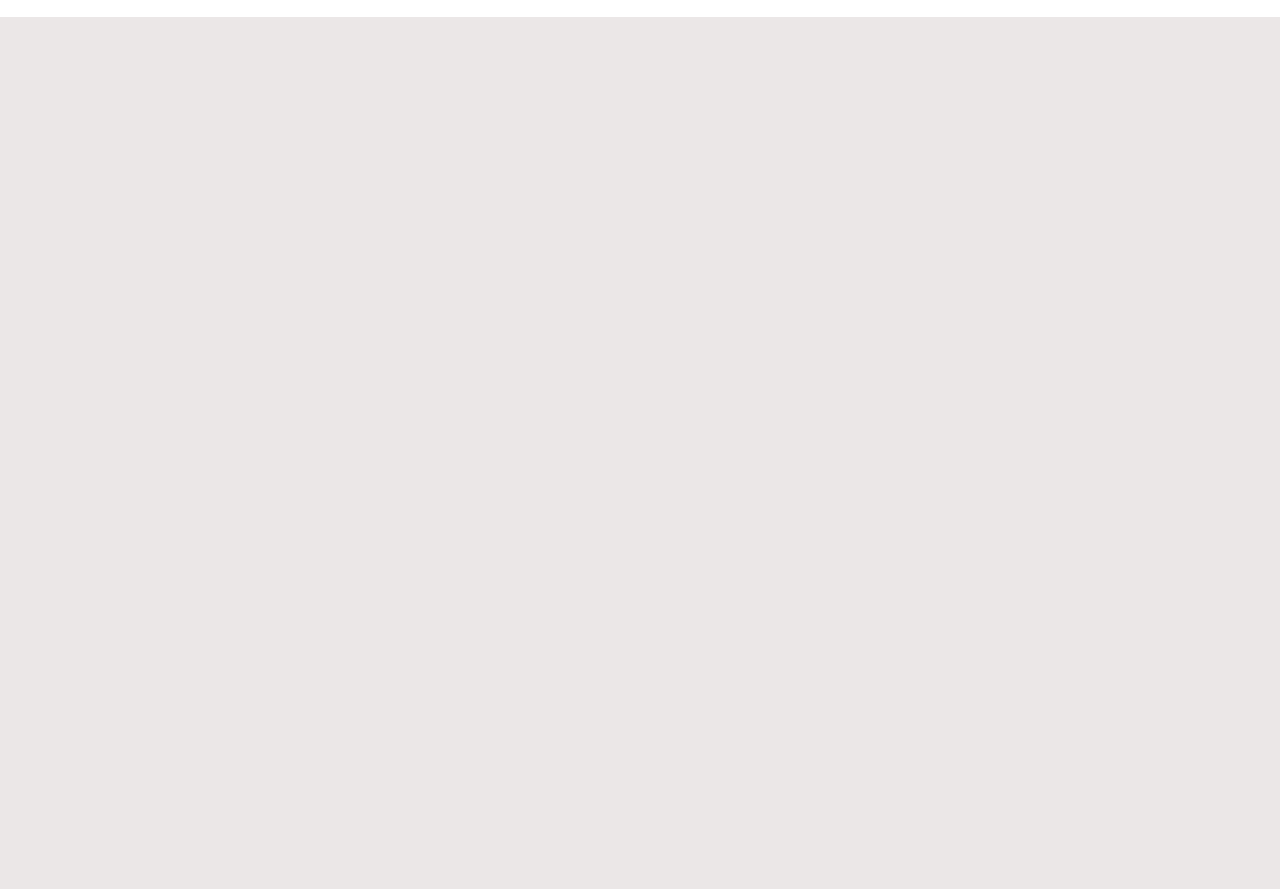
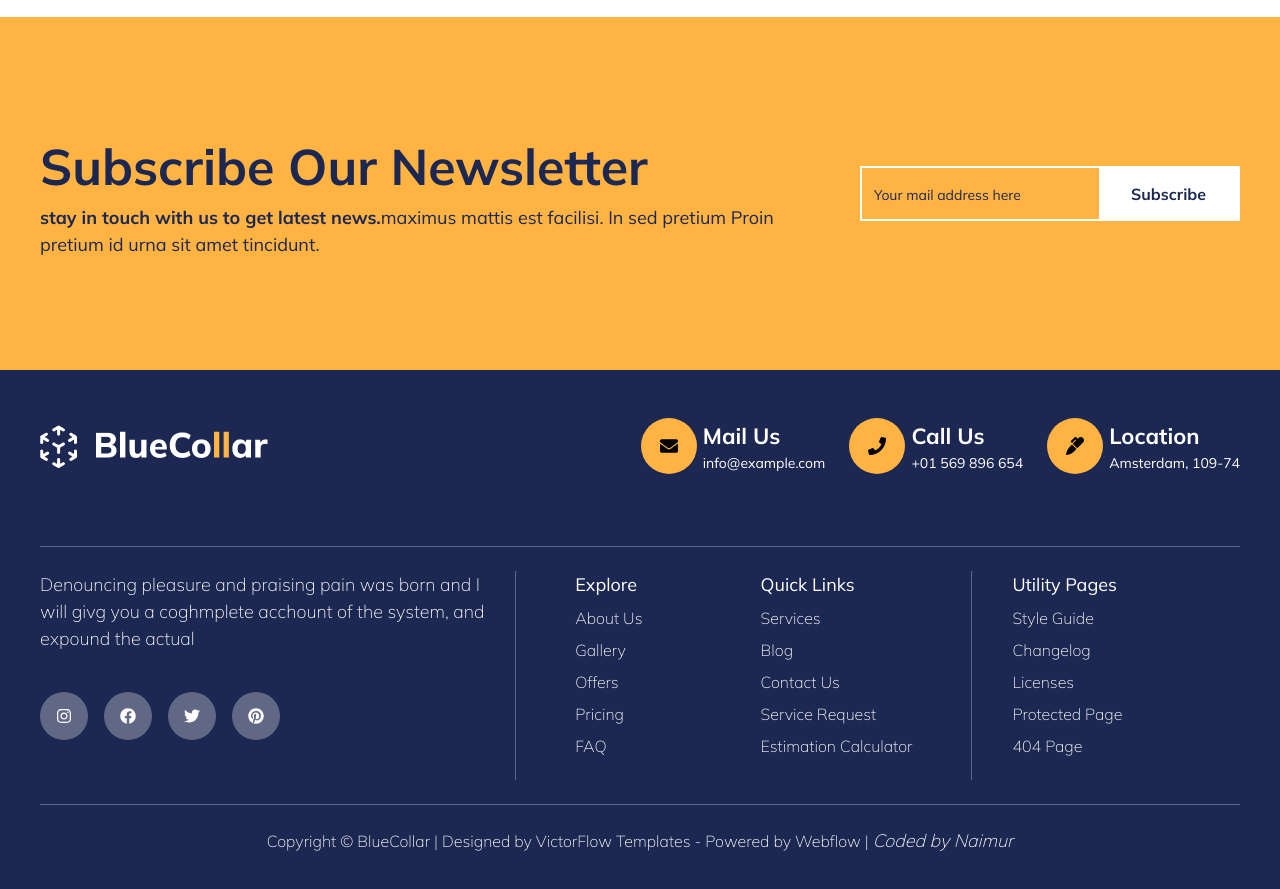
Before and after one commit to mohammad-naimur-rahman/bluecollar-figma-to-react, a React (Vite) app: page / in a window 1280 px wide. Shown: the part 9320-10209 px from the top of the page. Before the commit the page ends 9337 px from the top, so only its background shows below. Built offline with nearby package versions, Linux system fonts and the light colour scheme.

Commit message:
completed footer

```diff
--- /dev/null
+++ b/src/components/ui/Footer.jsx
@@ -0,0 +1,165 @@
+import React from 'react'
+import logo from '@assets/logo-2.png'
+import { FaEnvelope, FaFacebook, FaInstagram, FaMarker, FaPhone, FaPinterest, FaTwitter } from 'react-icons/fa'
+
+const footerInfos = [
+  {
+    id: 1,
+    logo: <FaEnvelope />,
+    title: 'Mail Us',
+    description: 'info@example.com'
+  },
+  {
+    id: 2,
+    logo: <FaPhone />,
+    title: 'Call Us',
+    description: '+01 569 896 654'
+  },
+  {
+    id: 3,
+    logo: <FaMarker />,
+    title: 'Location',
+    description: 'Amsterdam, 109-74'
+  }
+]
+
+const socialIcons = [
+  {
+    id: 1,
+    icon: <FaInstagram />
+  },
+  {
+    id: 2,
+    icon: <FaFacebook />
+  },
+  {
+    id: 3,
+    icon: <FaTwitter />
+  },
+  {
+    id: 4,
+    icon: <FaPinterest />
+  }
+]
+
+const InforCard = ({ logo, title, description }) => {
+  return (
+    <div className="flex items-center ml-6">
+      <div className="bg-primary w-14 h-14 rounded-full flex items-center justify-center">
+        <div className="text-lg">{logo}</div>
+      </div>
+      <div className="ml-1.5">
+        <h6 className="text-white">{title}</h6>
+        <p className="text-white text-sm">{description}</p>
+      </div>
+    </div>
+  )
+}
+
+const Footer = () => {
+  return (
+    <footer>
+      <div className="bg-primary py-28">
+        <div className="container flex items-center justify-between gap-20">
+          <div className="text-secondary">
+            <h2>Subscribe Our Newsletter</h2>
+            <p>
+              <b>stay in touch with us to get latest news.</b>
+              maximus mattis est facilisi. In sed pretium Proin pretium id urna sit amet tincidunt.
+            </p>
+          </div>
+
+          <div className="flex border-2 border-white">
+            <input
+              type="email"
+              className="bg-primary placeholder:text-secondary placeholder:text-sm p-3 focus:outline-none text-secondary"
+              placeholder="Your mail address here"
+            />
+            <button className="bg-white text-secondary px-8 font-bold">Subscribe</button>
+          </div>
+        </div>
+      </div>
+
+      <div className="bg-secondary">
+        <div className="container py-12">
+          <div className="flex items-center justify-between">
+            <img src={logo} alt="Blue Collar" />
+            <div className="flex">
+              {footerInfos.map(({ id, logo, title, description }) => (
+                <InforCard key={id} logo={logo} title={title} description={description} />
+              ))}
+            </div>
+          </div>
+        </div>
+
+        <div className="container h-[1px] bg-white bg-opacity-30 my-6" />
+
+        <div className="container flex text-white">
+          <div className="w-[40%]">
+            <p className="font-thin">
+              Denouncing pleasure and praising pain was born and I will givg you a coghmplete acchount of the system,
+              and expound the actual
+            </p>
+            <div className="flex py-10">
+              {socialIcons.map(({ id, icon }) => (
+                <div
+                  key={id}
+                  className="bg-white bg-opacity-30 rounded-full w-12 h-12 mr-4 cursor-pointer flex justify-center items-center"
+                >
+                  {icon}
+                </div>
+              ))}
+            </div>
+          </div>
+
+          <div className="h-90 w-[1px] bg-white bg-opacity-30 ml-5" />
+
+          <div className="w-[40%]">
+            <div className="flex justify-around">
+              <ul>
+                <li className="font-normal pb-2">Explore</li>
+                <li className="font-thin text-base cursor-pointer pb-2">About Us</li>
+                <li className="font-thin text-base cursor-pointer pb-2">Gallery</li>
+                <li className="font-thin text-base cursor-pointer pb-2">Offers</li>
+                <li className="font-thin text-base cursor-pointer pb-2">Pricing</li>
+                <li className="font-thin text-base cursor-pointer pb-2">FAQ</li>
+              </ul>
+              <ul>
+                <li className="font-normal pb-2">Quick Links</li>
+                <li className="font-thin text-base cursor-pointer pb-2">Services</li>
+                <li className="font-thin text-base cursor-pointer pb-2">Blog</li>
+                <li className="font-thin text-base cursor-pointer pb-2">Contact Us</li>
+                <li className="font-thin text-base cursor-pointer pb-2">Service Request</li>
+                <li className="font-thin text-base cursor-pointer pb-2">Estimation Calculator</li>
+              </ul>
+            </div>
+          </div>
+
+          <div className="h-90 w-[1px] bg-white bg-opacity-30 mr-10" />
+
+          <div className="w-[20%]">
+            <ul>
+              <li className="font-normal pb-2">Utility Pages</li>
+              <li className="font-thin text-base cursor-pointer pb-2">Style Guide</li>
+              <li className="font-thin text-base cursor-pointer pb-2">Changelog</li>
+              <li className="font-thin text-base cursor-pointer pb-2">Licenses</li>
+              <li className="font-thin text-base cursor-pointer pb-2">Protected Page</li>
+              <li className="font-thin text-base cursor-pointer pb-2">404 Page</li>
+            </ul>
+          </div>
+        </div>
+
+        <div className="container h-[1px] bg-white bg-opacity-30 my-6" />
+
+        <p className="text-white text-center pb-10 font-thin text-base">
+          Copyright © BlueCollar | Designed by VictorFlow Templates - Powered by Webflow |{' '}
+          <a href="https://github.com/mohammad-naimur-rahman" target="_blank" rel="noreferrer" className="italic">
+            Coded by Naimur
+          </a>
+        </p>
+      </div>
+    </footer>
+  )
+}
+
+export default Footer
--- a/src/components/ui/Wrapper.jsx
+++ b/src/components/ui/Wrapper.jsx
@@ -1,5 +1,6 @@
 import React from 'react'
 import { Outlet } from 'react-router-dom'
+import Footer from './Footer'
 import Header from './Header'
 
 const Wrapper = () => {
@@ -7,6 +8,7 @@ const Wrapper = () => {
     <div>
       <Header />
       <Outlet />
+      <Footer />
     </div>
   )
 }
```
Also changed, not shown: src/assets/logo-2.png (added).
